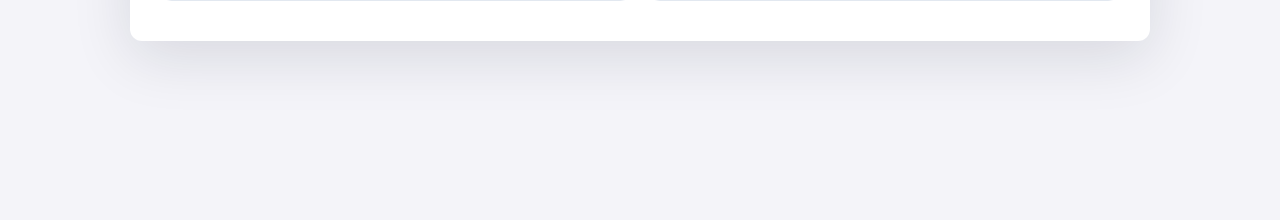
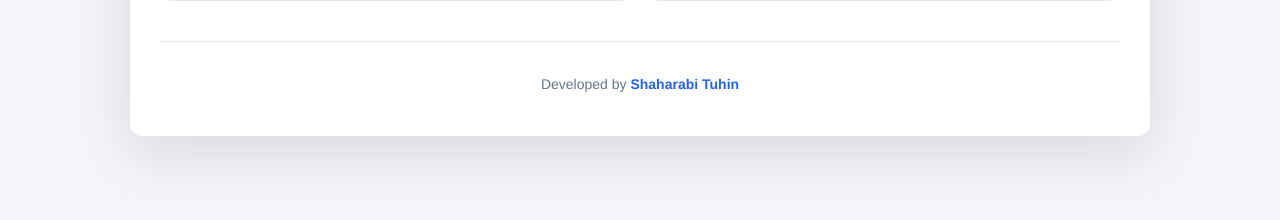
Before and after one commit to ShaharabiTuhin/Image-Bg-remover, a Flask app: page / in a window 1280 px wide. Shown: the part 441-661 px from the top of the page. Run offline with Flask 3, Linux system fonts and the light colour scheme.

Commit message:
Add developer footer with GitHub link

```diff
--- a/templates/index.html
+++ b/templates/index.html
@@ -36,6 +36,11 @@
         .image-box img, .preview-card img { max-width: 100%; border-radius: 8px; border: 1px solid #e5e7eb; }
         .download-btn { display: inline-block; margin-top: 12px; padding: 10px 18px; background: #16a34a; color: white; text-decoration: none; border-radius: 8px; box-shadow: 0 8px 24px rgba(22,163,74,0.28); }
         .status-msg { margin-top: 10px; color: #dc2626; font-weight: 600; }
+
+        /* Footer */
+        .footer { margin-top: 40px; padding-top: 20px; border-top: 1px solid #e2e8f0; color: #64748b; font-size: 14px; }
+        .footer a { color: #2563eb; text-decoration: none; font-weight: 600; transition: color 0.2s; }
+        .footer a:hover { color: #1d4ed8; text-decoration: underline; }
     </style>
 </head>
 <body>
@@ -93,6 +98,10 @@
             </div>
         </div>
         {% endif %}
+
+        <div class="footer">
+            <p>Developed by <a href="https://github.com/ShaharabiTuhin" target="_blank" rel="noopener noreferrer">Shaharabi Tuhin</a></p>
+        </div>
     </div>
 
     <script>
```
